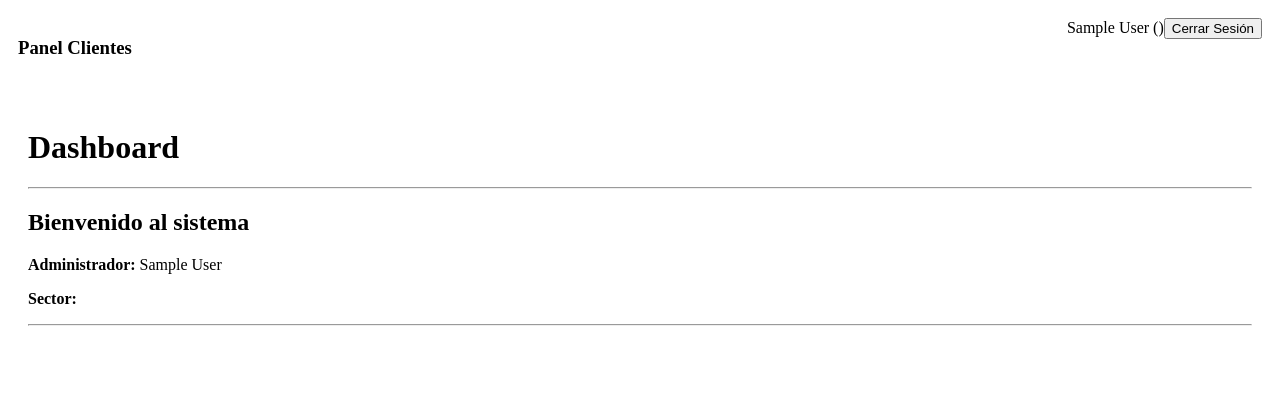
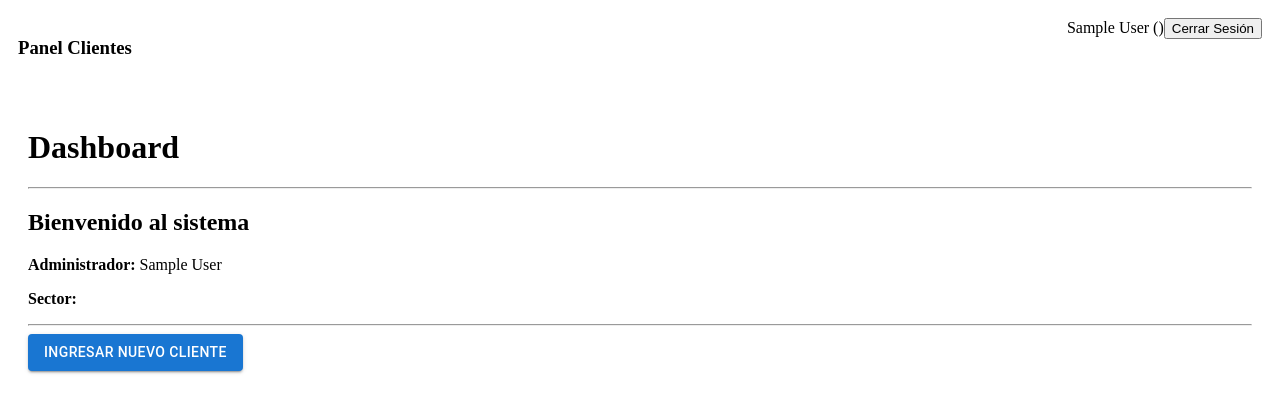
Before and after one commit to alexanderlobo20/pv_tp_integrador_grupo9, a React (Vite) app: page / in a window 1280 px wide. Shown: the top 412 px of the page. Built offline with nearby package versions, Linux system fonts and the light colour scheme; sample sign-in values are in the browser's storage.

Commit message:
Agregar componente ListaClientes al Dashboard

```diff
--- a/package.json
+++ b/package.json
@@ -10,6 +10,9 @@
     "preview": "vite preview"
   },
   "dependencies": {
+    "@emotion/react": "^11.14.0",
+    "@emotion/styled": "^11.14.1",
+    "@mui/material": "^9.1.2",
     "bootstrap": "^5.3.8",
     "react": "^19.2.6",
     "react-bootstrap": "^2.10.10",
--- a/src/views/Dashboard.jsx
+++ b/src/views/Dashboard.jsx
@@ -1,4 +1,5 @@
 import { useAdmin } from "../context/AdminContext";
+import ListaClientes from "./ListaClientes";
 
 export default function Dashboard() {
   const { admin } = useAdmin();
@@ -27,6 +28,7 @@ export default function Dashboard() {
       </div>
 
       <hr />
+      <ListaClientes />
     </div>
   );
 }
```
Also changed, not shown: 1 other file (tests, documents, lock files or other folders).
